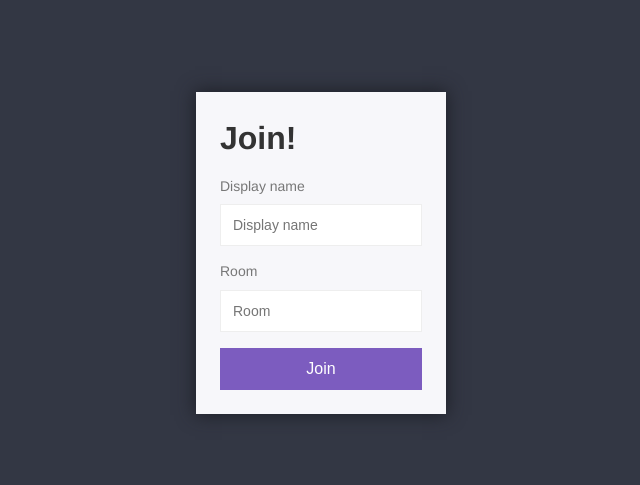
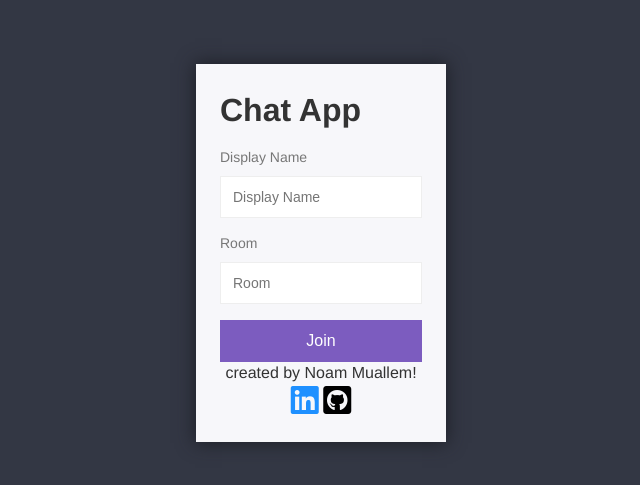
Before and after one commit to NoamMuallem/live-chat, a website: page public/index.html in a window 1280 px wide. Shown: the part 147-632 px from the top of the page, without its empty margins (319-959 px from the left). Drawn offline with Linux system fonts and the light colour scheme.

Commit message:
refactoring style and linkedin and github icons

```diff
--- a/public/css/styles.css
+++ b/public/css/styles.css
@@ -181,3 +181,7 @@ button:disabled {
     font-weight: 300;
     padding: 12px 24px 0 24px;
 }
+
+#footer {
+    text-align: center;
+}
--- a/public/index.html
+++ b/public/index.html
@@ -4,20 +4,28 @@
 <head>
   <title>Chat App</title>
   <link rel="icon" href="./img/favicon.png">
-  <link rel="stylesheet" href="./css/styles.min.css">
+  <link rel="stylesheet" href="./css/styles.css">
+  <link rel="stylesheet" href="https://cdnjs.cloudflare.com/ajax/libs/font-awesome/5.11.2/css/all.min.css" />
 </head>
 
 <body>
   <div class="centered-form">
     <div class="centered-form__box">
-      <h1>Join!</h1>
+      <h1>Chat App</h1>
       <form action="chat.html">
-        <label>Display name</label>
-        <input type="text" name="username" placeholder="Display name" required>
+        <label>Display Name</label>
+        <input type="text" name="username" placeholder="Display Name" required>
         <label>Room</label>
         <input type="text" name="room" placeholder="Room" required>
         <button>Join</button>
       </form>
+      <div id="footer">
+        <p>created by Noam Muallem!
+          <a href="https://www.linkedin.com/in/noam-muallem-b47585176"><i class="fab fa-linkedin"
+              style="color : Dodgerblue;font-size : 200%"></i></a>
+          <a href="https://github.com/NoamMuallem/live-chat"><i class="fab fa-github-square"
+              style="color : black;font-size : 200%"></i></a></p>
+      </div>
     </div>
   </div>
 </body>
```
